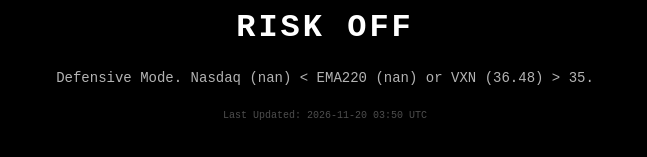
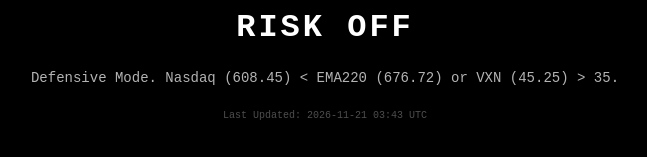
Before and after one commit to 0a1b/Sun-Moon-Strategy, a plain HTML site: page index.html in a window 1280 px wide. Shown: the part 545-702 px from the top of the page, without its empty margins (315-962 px from the left). Drawn offline with Linux system fonts and the light colour scheme.

Commit message:
Daily update

```diff
--- a/index.html
+++ b/index.html
@@ -43,7 +43,7 @@
     <div class="tiny-spot">4GLD</div>
   </div>
   <h1>RISK OFF</h1>
-  <p>Defensive Mode. Nasdaq (nan) < EMA220 (nan) or VXN (36.48) > 35.</p>
-  <p style="font-size: 10px; opacity: 0.3;">Last Updated: 2026-11-20 03:50 UTC</p>
+  <p>Defensive Mode. Nasdaq (608.45) < EMA220 (676.72) or VXN (45.25) > 35.</p>
+  <p style="font-size: 10px; opacity: 0.3;">Last Updated: 2026-11-21 03:43 UTC</p>
 </body>
 </html>
```
